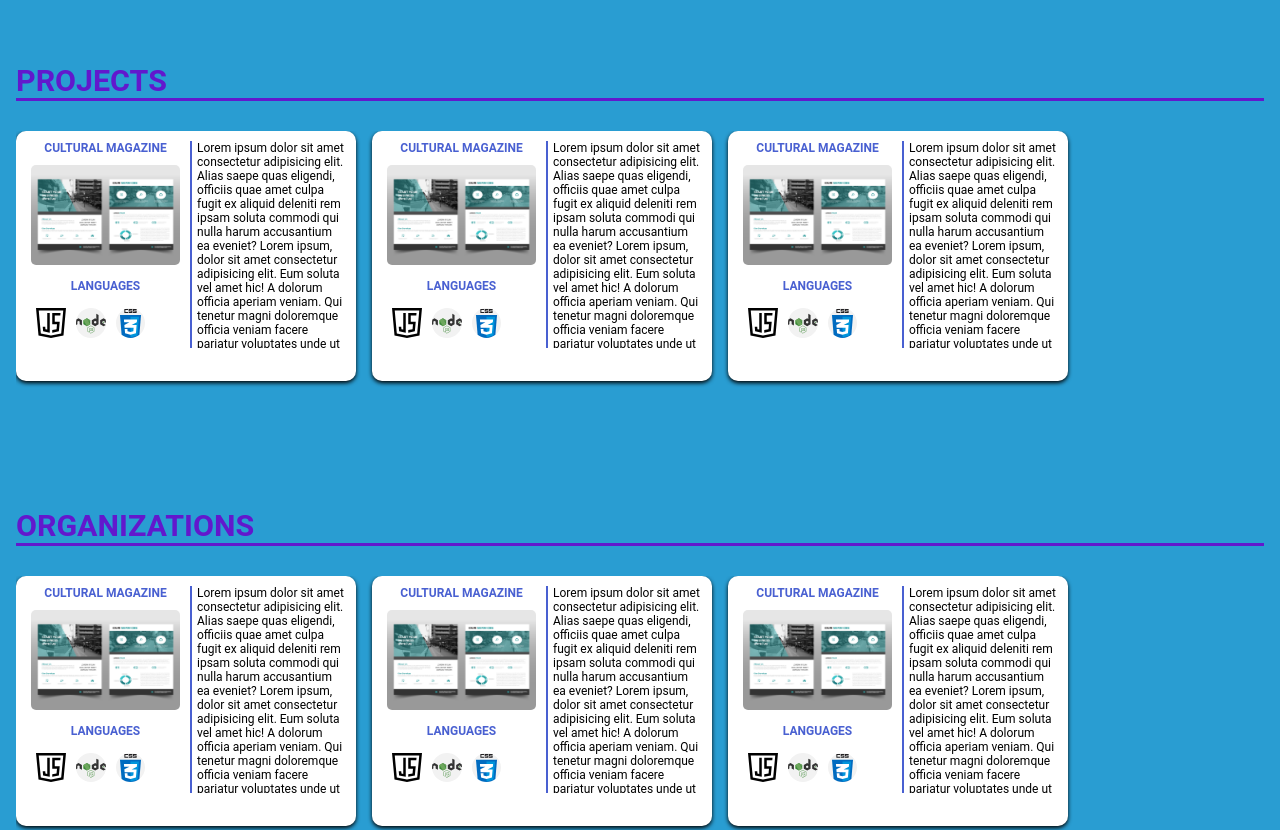
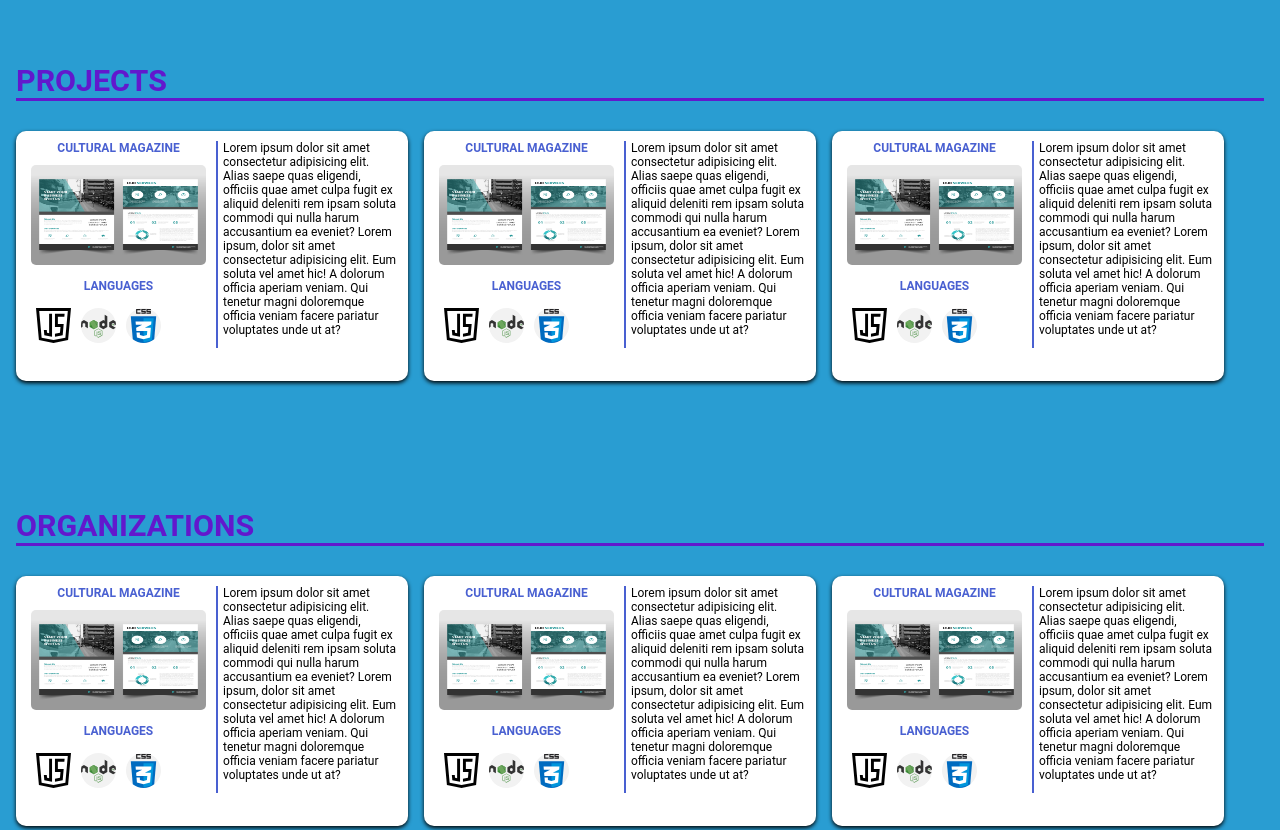
Before and after one commit to cadenahos/React-Portfolio-, a React app: page / in a window 1280 px wide. Shown: the part 620-1450 px from the top of the page. Built offline with nearby package versions, Linux system fonts and the light colour scheme.

Commit message:
[UPDATE] pull apart  card component

```diff
--- /dev/null
+++ b/src/components/Card.jsx
@@ -0,0 +1,36 @@
+import React from 'react';
+import '@styles/Card.scss';
+import mookImage from '@images/magazine.jpg';
+import javascriptLogo from '@logos/java-script.svg';
+import nodeLogo from '@logos/nodejs.svg';
+import cssLogo from '@logos/css.svg';
+
+const Card = () => {
+    return (
+        <div className="card">
+        <div className="card-presentation card-presentation--project">
+            <h4 className="card-presentation--title">Cultural Magazine</h4>
+            <img src={mookImage} alt="magazine" />
+            <div className="card-presentation--project--lenguages">
+                <h4>Languages</h4>
+                <div className="card-presentation--project--lenguages--icons">
+                    <img src={javascriptLogo} alt=""/>
+                    <img src={nodeLogo} alt="" />
+                    <img src={cssLogo} alt="" />
+                </div>
+            </div>
+        </div>
+        <div className="card-description">
+            <p>Lorem ipsum dolor sit amet consectetur adipisicing elit. Alias saepe quas eligendi, officiis
+                quae amet culpa fugit ex aliquid deleniti rem ipsam soluta commodi qui nulla harum
+                accusantium ea eveniet?
+                Lorem ipsum, dolor sit amet consectetur adipisicing elit. Eum soluta vel amet hic! A dolorum
+                officia aperiam veniam. Qui tenetur magni doloremque officia veniam facere pariatur
+                voluptates unde ut at?
+            </p>
+        </div>
+    </div>
+    );
+};
+
+export default Card;
--- a/src/containers/Projects.jsx
+++ b/src/containers/Projects.jsx
@@ -1,11 +1,44 @@
 import React from 'react';
 import '@styles/Projects.scss';
-import mookImage from '@images/magazine.jpg';
-import javascriptLogo from '@logos/java-script.svg';
-import nodeLogo from '@logos/nodejs.svg';
-import cssLogo from '@logos/css.svg';
+import Card from '../components/Card';
 
 const Projects = () => {
+    const projectList = [
+        {
+            'title': 'CULTURA MAGAZINE',
+            'image': '',
+            'description': 'Lorem ipsum dolor sit amet consectetur adipisicing elit. Alias saepe quas eligendi, officiis quae amet culpa fugit ex aliquid deleniti rem ipsam soluta commodi qui nulla harum accusantium ea eveniet? Lorem ipsum, dolor sit amet consectetur adipisicing elit. Eum soluta vel amet hic! A dolorum officia aperiam veniam. Qui tenetur magni doloremque officia veniam facere pariatur voluptates unde ut at?',
+            'languages': [
+                {
+                    'name': 'js',
+                    'url': ''
+                }
+            ]
+        },
+        {
+            'title': 'CULTURA MAGAZINE',
+            'image': '',
+            'description': 'Lorem ipsum dolor sit amet consectetur adipisicing elit. Alias saepe quas eligendi, officiis quae amet culpa fugit ex aliquid deleniti rem ipsam soluta commodi qui nulla harum accusantium ea eveniet? Lorem ipsum, dolor sit amet consectetur adipisicing elit. Eum soluta vel amet hic! A dolorum officia aperiam veniam. Qui tenetur magni doloremque officia veniam facere pariatur voluptates unde ut at?',
+            'languages': [
+                {
+                    'name': 'js',
+                    'url': ''
+                }
+            ]
+        },
+        {
+            'title': 'CULTURA MAGAZINE',
+            'image': '',
+            'description': 'Lorem ipsum dolor sit amet consectetur adipisicing elit. Alias saepe quas eligendi, officiis quae amet culpa fugit ex aliquid deleniti rem ipsam soluta commodi qui nulla harum accusantium ea eveniet? Lorem ipsum, dolor sit amet consectetur adipisicing elit. Eum soluta vel amet hic! A dolorum officia aperiam veniam. Qui tenetur magni doloremque officia veniam facere pariatur voluptates unde ut at?',
+            'languages': [
+                {
+                    'name': 'js',
+                    'url': ''
+                }
+            ]
+        }
+    ]
+
     return (
         <section className="projects">
         <div className="home-section-title" >
@@ -13,75 +46,11 @@ const Projects = () => {
             <div></div>
         </div>
             <article className="projects-container ">
-                <div className="card">
-                    <div className="card-presentation card-presentation--project">
-                        <h4 className="card-presentation--title">Cultural Magazine</h4>
-                        <img src={mookImage} alt="magazine" />
-                        <div className="card-presentation--project--lenguages">
-                            <h4>Languages</h4>
-                            <div className="card-presentation--project--lenguages--icons">
-                                <img src={javascriptLogo} alt=""/>
-                                <img src={nodeLogo} alt="" />
-                                <img src={cssLogo} alt="" />
-                            </div>
-                        </div>
-                    </div>
-                    <div className="card-description">
-                        <p>Lorem ipsum dolor sit amet consectetur adipisicing elit. Alias saepe quas eligendi, officiis
-                            quae amet culpa fugit ex aliquid deleniti rem ipsam soluta commodi qui nulla harum
-                            accusantium ea eveniet?
-                            Lorem ipsum, dolor sit amet consectetur adipisicing elit. Eum soluta vel amet hic! A dolorum
-                            officia aperiam veniam. Qui tenetur magni doloremque officia veniam facere pariatur
-                            voluptates unde ut at?
-                        </p>
-                    </div>
-                </div>
-                <div className="card">
-                    <div className="card-presentation card-presentation--project">
-                        <h4 className="card-presentation--title">Cultural Magazine</h4>
-                        <img src={mookImage} alt="magazine" />
-                        <div className="card-presentation--project--lenguages">
-                            <h4>Languages</h4>
-                            <div className="card-presentation--project--lenguages--icons">
-                                <img src={javascriptLogo} alt=""/>
-                                <img src={nodeLogo} alt="" />
-                                <img src={cssLogo} alt="" />
-                            </div>
-                        </div>
-                    </div>
-                    <div className="card-description">
-                        <p>Lorem ipsum dolor sit amet consectetur adipisicing elit. Alias saepe quas eligendi, officiis
-                            quae amet culpa fugit ex aliquid deleniti rem ipsam soluta commodi qui nulla harum
-                            accusantium ea eveniet?
-                            Lorem ipsum, dolor sit amet consectetur adipisicing elit. Eum soluta vel amet hic! A dolorum
-                            officia aperiam veniam. Qui tenetur magni doloremque officia veniam facere pariatur
-                            voluptates unde ut at?
-                        </p>
-                    </div>
-                </div>
-                <div className="card">
-                    <div className="card-presentation card-presentation--project">
-                        <h4 className="card-presentation--title">Cultural Magazine</h4>
-                        <img src={mookImage} alt="magazine" />
-                        <div className="card-presentation--project--lenguages">
-                            <h4>Languages</h4>
-                            <div className="card-presentation--project--lenguages--icons">
-                                <img src={javascriptLogo} alt=""/>
-                                <img src={nodeLogo} alt="" />
-                                <img src={cssLogo} alt="" />
-                            </div>
-                        </div>
-                    </div>
-                    <div className="card-description">
-                        <p>Lorem ipsum dolor sit amet consectetur adipisicing elit. Alias saepe quas eligendi, officiis
-                            quae amet culpa fugit ex aliquid deleniti rem ipsam soluta commodi qui nulla harum
-                            accusantium ea eveniet?
-                            Lorem ipsum, dolor sit amet consectetur adipisicing elit. Eum soluta vel amet hic! A dolorum
-                            officia aperiam veniam. Qui tenetur magni doloremque officia veniam facere pariatur
-                            voluptates unde ut at?
-                        </p>
-                    </div>
-                </div>
+                {
+                    projectList.map((item,index) => {
+                        return <Card key={`project${index}`}/>
+                    })
+                }
             </article>
         </section>
     );
--- /dev/null
+++ b/src/styles/Card.scss
@@ -0,0 +1,67 @@
+@import 'vars';
+.card {
+    display: flex;
+    justify-content: space-evenly;
+    background-color: var(--clear);
+    height: 230px;
+    width: 382px;
+    min-width: 382px;
+    border-radius: 10px;
+    box-shadow: 0 2px 4px 0 var(--dark);
+    padding: 10px 5px;
+    gap: 10px;
+}
+
+.card-presentation {
+    margin-left: 10px;
+    width: 50%;
+}
+
+.card-presentation--title {
+    color: var(--third);
+    font-size: 12px;
+    text-transform: uppercase;
+    text-align: center;
+}
+
+.card-presentation>img {
+    width: 100%;
+    height: 100px;
+    border-radius: 5px;
+    margin:  10px 0;
+}
+
+.card-presentation--project--lenguages>h4 {
+    font-size: 12px;
+    color: var(--third);
+    text-transform: uppercase;
+    margin-bottom: 10px;
+    text-align: center;
+
+}
+
+.card-presentation--project--lenguages--icons>img {
+    width: 20%;
+    height: 25%;
+    padding: 5px 5px;
+}
+
+.card-description {
+    width: 50%;
+    height: 90%;
+    padding: 0 5px;
+    font-size: 12px;
+    overflow: hidden;
+    border-left: 2px solid var(--third);
+    text-overflow: ellipsis;
+
+    /* margin-bottom: 5px; */
+}
+
+.card-description p {
+    padding: 0px;
+    margin: 0px;
+    font-size: 12px;
+    overflow: hidden;
+    text-overflow: ellipsis;
+}
--- a/src/styles/Home.scss
+++ b/src/styles/Home.scss
@@ -14,71 +14,3 @@ section {
     background-color: var(--secundary);
     height: 3px;
 }
-
-
-.card {
-    display: flex;
-    justify-content: space-evenly;
-    background-color: var(--clear);
-    height: 230px;
-    width: 330px;
-    min-width: 230px;
-    border-radius: 10px;
-    box-shadow: 0 2px 4px 0 var(--dark);
-    padding: 10px 5px;
-    gap: 10px;
-}
-
-.card-presentation {
-    margin-left: 10px;
-    width: 50%;
-}
-
-.card-presentation--title {
-    color: var(--third);
-    font-size: 12px;
-    text-transform: uppercase;
-    text-align: center;
-}
-
-.card-presentation>img {
-    width: 100%;
-    height: 100px;
-    border-radius: 5px;
-    margin:  10px 0;
-}
-
-.card-presentation--project--lenguages>h4 {
-    font-size: 12px;
-    color: var(--third);
-    text-transform: uppercase;
-    margin-bottom: 10px;
-    text-align: center;
-
-}
-
-.card-presentation--project--lenguages--icons>img {
-    width: 20%;
-    height: 25%;
-    padding: 5px 5px;
-}
-
-.card-description {
-    width: 50%;
-    height: 90%;
-    padding: 0 5px;
-    font-size: 12px;
-    overflow: hidden;
-    border-left: 2px solid var(--third);
-    text-overflow: ellipsis;
-
-    /* margin-bottom: 5px; */
-}
-
-.card-description p {
-    padding: 0px;
-    margin: 0px;
-    font-size: 12px;
-    overflow: hidden;
-    text-overflow: ellipsis;
-}
--- a/src/styles/Organizations.scss
+++ b/src/styles/Organizations.scss
@@ -13,3 +13,9 @@
     gap: 16px;
     padding: 0 16px 20px 0;
 }
+@media (min-width: 920px) {
+    .organizations-container{
+        justify-content: center;
+        overflow-x:none;
+    }
+}
--- a/src/styles/Projects.scss
+++ b/src/styles/Projects.scss
@@ -11,3 +11,11 @@
     gap: 16px;
     padding: 0 16px 20px 0;
 }
+
+@media (min-width: 920px) {
+    .projects-container{
+        flex-wrap: wrap;
+        overscroll-behavior:initial;
+        overflow-x:visible;
+    }
+}
```
